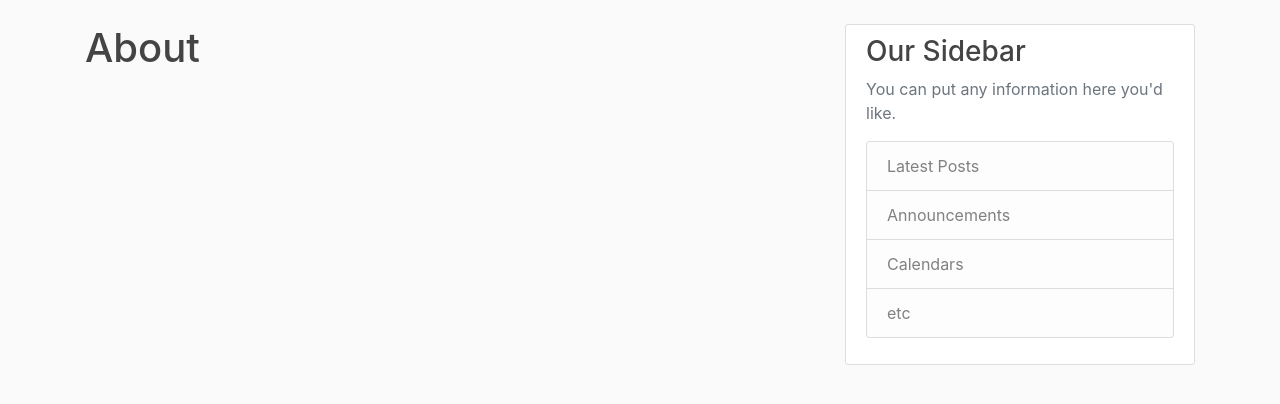
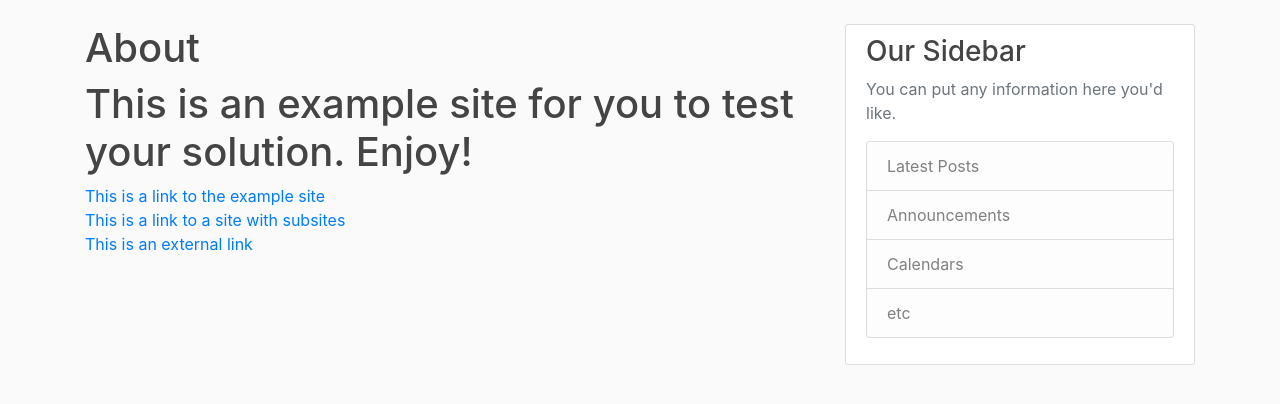
Before and after one commit to zgrzebnickij/BlogApp, a Flask app: page /about in a window 1280 px wide. Shown: the part 56-460 px from the top of the page. Run offline with Flask 2, Linux system fonts and the light colour scheme; some libraries are stand-ins or nearby versions.

Commit message:
blank page

```diff
--- a/blogApp/main/routes.py
+++ b/blogApp/main/routes.py
@@ -15,3 +15,7 @@ def home():
 @main.route("/about")
 def about():
     return render_template("about.html", title="About")
+
+@main.route("/blank")
+def blank():
+    return render_template("blank.html", title="Blank")
--- a/blogApp/templates/about.html
+++ b/blogApp/templates/about.html
@@ -1,4 +1,11 @@
 {% extends "layout.html" %}
 {% block content %}
 <h1>About</h1>
+<h1>This is an example site for you to test your solution. Enjoy!</h1>
+<a href='http://127.0.1:5000/'>This is a link to the example site</a>
+<br/>
+<a href="/blank">This is a link to a site with subsites</a>
+<br/>
+<a href="https://clearcode.pl/kariera/staze/python-intern/">This is an external link</a>
+
 {% endblock content %}
```
Also changed, not shown: blogApp/templates/blank.html (added).
